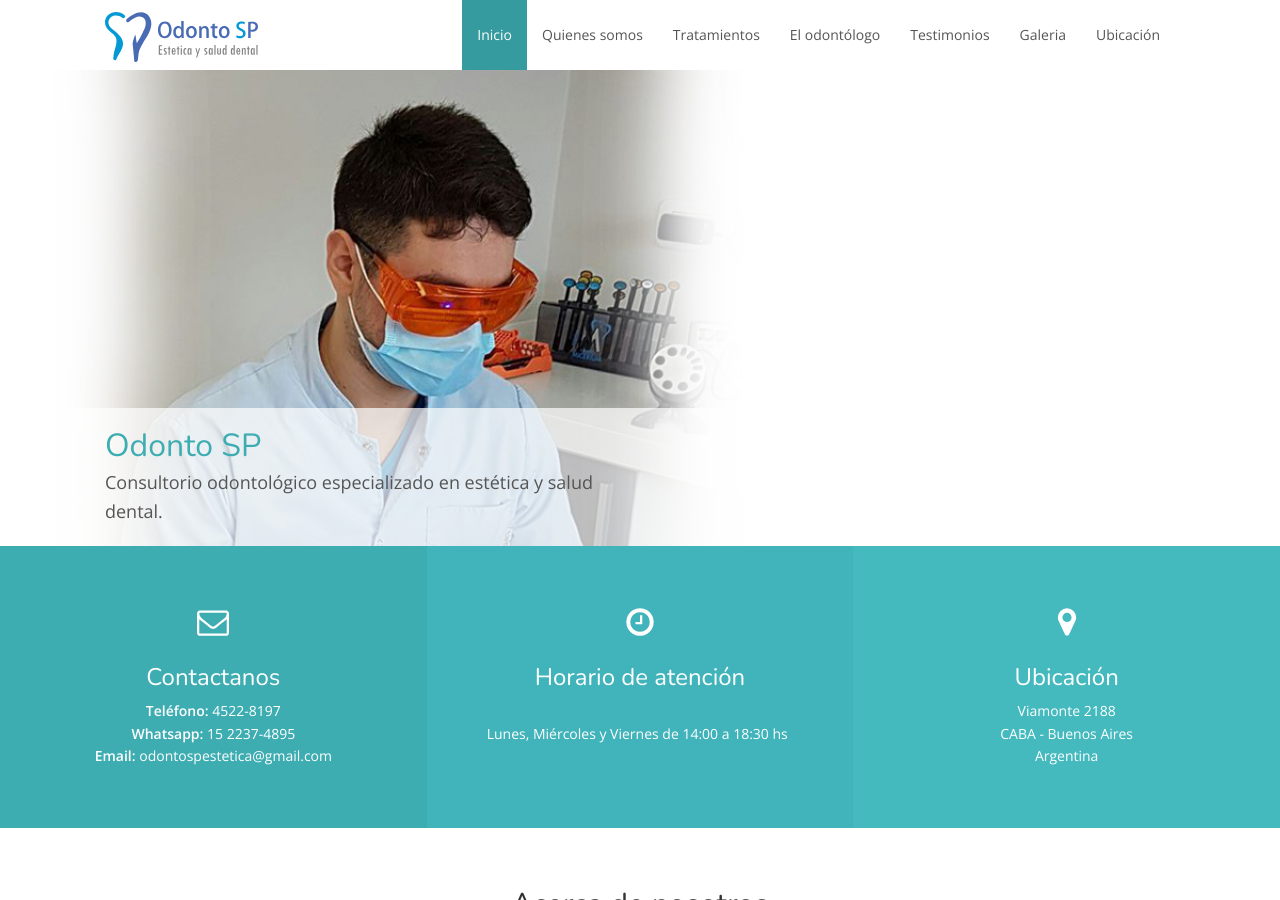
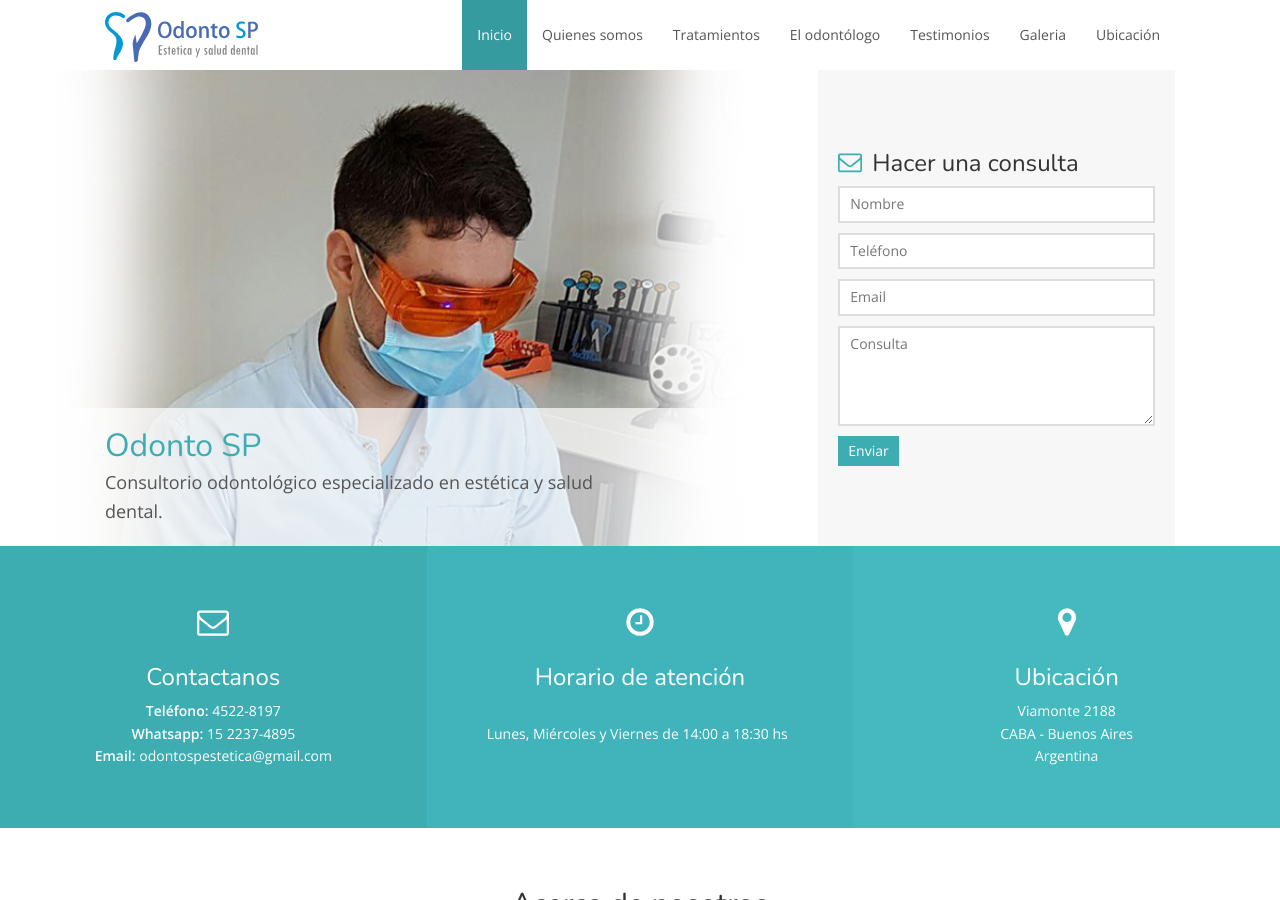
Before and after one commit to lucashpandolfo/lucashpandolfo, a Jekyll site: the page built from index.html, in a window 1280 px wide and 900 px high. Built offline with Jekyll 4.4.1, drawn with Linux system fonts in a browser that asks for light colours; nearby versions of some CDN libraries.

Commit message:
Habilito las consultas

```diff
--- a/_config.yml
+++ b/_config.yml
@@ -12,7 +12,7 @@ hero:
     hero_description: Consultorio odontológico especializado en estética y salud dental.
 
 # Contact form
-api_token: # Enter API token here
+api_token: d1328929419a4306133901aeb09bed4c # Enter API token here
 
 # Contact info
 contact:
--- a/index.html
+++ b/index.html
@@ -15,7 +15,7 @@ layout: default
 
   <div class="container-fluid">
 
-    <div class="col-sm-6 col-sm-offset-6 col-md-4 col-md-offset-8 form" style="visibility:hidden">
+    <div class="col-sm-6 col-sm-offset-6 col-md-4 col-md-offset-8 form">
       <h3><svg class="icon icon-envelope-o"><use xlink:href="#icon-envelope-o"></use></svg>Hacer una consulta</h3>
       <form action="https://getsimpleform.com/messages?form_api_token={{ site.api_token }}" method="post">
         <div class="form-field">
```
